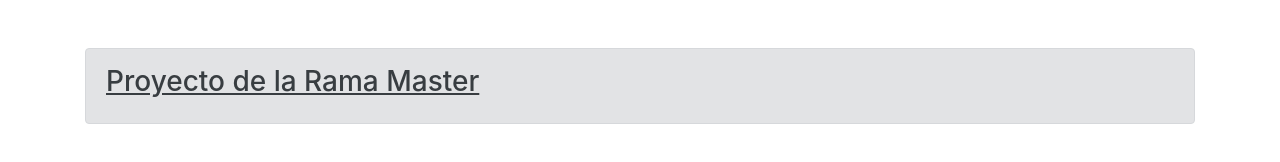
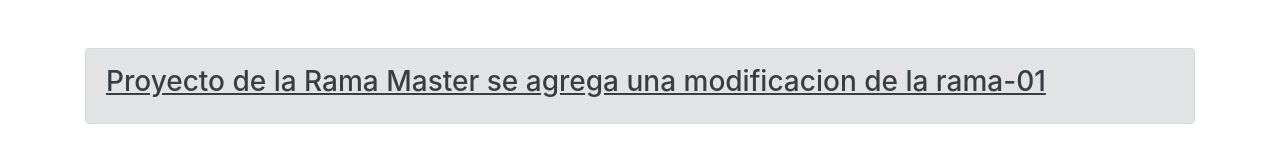
Before and after one commit to abecerraguz/apuntes-git-github, a plain HTML site: page index.html in a window 1280 px wide. Drawn offline with nearby package versions, Linux system fonts and the light colour scheme.

Commit message:
Se modifica el h3 en la rama-01

```diff
--- a/index.html
+++ b/index.html
@@ -4,7 +4,7 @@
   <meta charset="UTF-8">
   <meta name="viewport" content="width=device-width, initial-scale=1.0">
   <meta http-equiv="X-UA-Compatible" content="ie=edge">
-  <title>Ejemllo de Uso de GIT</title>
+  <title>Ejemplo de Uso de GIT</title>
   <link rel="stylesheet" href="https://stackpath.bootstrapcdn.com/bootstrap/4.5.0/css/bootstrap.min.css" integrity="sha384-9aIt2nRpC12Uk9gS9baDl411NQApFmC26EwAOH8WgZl5MYYxFfc+NcPb1dKGj7Sk" crossorigin="anonymous">
 </head>
 <body>
@@ -13,7 +13,7 @@
     <div class="row">
       <div class="col-lg-12">
         <div class="alert alert-secondary py-3 my-5" role="alert">
-          <h3><u>Proyecto de la Rama Master</u></h3>
+          <h3><u>Proyecto de la Rama Master se agrega una modificacion de la rama-01</u></h3>
         </div>
       </div>
     </div>
```
